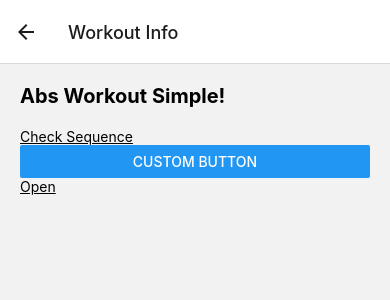
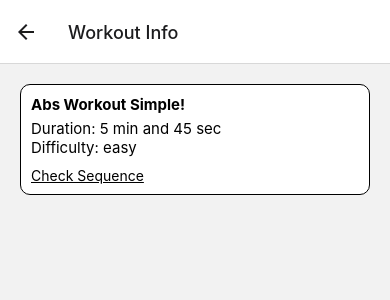
Before and after one commit to rquesada/Workout, a React Native app: screen / in a window 390 px wide. Both pictures are taken after a click on the element 195 px from the left and 212 px from the top of the page. Shown: the top 300 px of the page. Built offline with nearby package versions, Linux system fonts and the light colour scheme.

Commit message:
Styles props

```diff
--- a/components/WorkoutItem.tsx
+++ b/components/WorkoutItem.tsx
@@ -1,9 +1,13 @@
-import React from "react";
-import { View, Text, StyleSheet } from "react-native";
+import React, { ReactNode } from "react";
+import { View, Text, StyleSheet, StyleProp, ViewStyle } from "react-native";
 import { Workout } from "../types/data";
 import { formatSec } from "../utils/Time";
 
-export default function WorkoutItem({item}:{item:Workout}){
+export default function WorkoutItem({item, children, childStyles={}}:{
+    item:Workout,
+    children?: ReactNode,
+    childStyles?: StyleProp<ViewStyle>
+}){
     return (
         <View style={styles.container}>
             <Text
@@ -15,6 +19,11 @@ export default function WorkoutItem({item}:{item:Workout}){
             <Text
                 style={styles.difficulty}>Difficulty: {item.difficulty}
             </Text>
+            { children &&
+                <View style={childStyles}>
+                    {children}
+                </View>
+            }
         </View>
     );
 };
--- a/components/styled/Modal.tsx
+++ b/components/styled/Modal.tsx
@@ -25,7 +25,9 @@ export function Modal({
                 animationType="slide"
             >
                 <View style={styles.centerView}>
+                    <View style={styles.contentView}>
                     {children}
+                    </View>
                     <PressableText
                         onPress={() => {
                             setModalVisible(false);
@@ -54,5 +56,8 @@ const styles = StyleSheet.create({
         flex: 1,
         justifyContent: "center",
         alignItems: "center"
+    },
+    contentView:{
+        marginBottom: 20,
     }
 });
--- a/screens/WorkoutDetailScreen.tsx
+++ b/screens/WorkoutDetailScreen.tsx
@@ -4,6 +4,9 @@ import { StackHeaderProps } from "@react-navigation/stack"
 import { useWorkoutBySlug } from "../hooks/useWorkoutBySlug";
 import { PressableText } from "../components/styled/PressableText";
 import { Modal } from "../components/styled/Modal";
+import { formatSec } from "../utils/Time";
+import { FontAwesome } from "@expo/vector-icons";
+import WorkoutItem from "../components/WorkoutItem";
 
 type DetailParams = {
     route: {
@@ -24,7 +27,7 @@ export default function WorkoutDetailScreen({route}: Navigation){
 
     return (
         <View style={styles.container}>
-            <Text style={styles.header}>{workout.name}</Text>
+            <WorkoutItem item={workout} childStyles={{marginTop:10}}>
                 <Modal
                     activator={({handleOpen})=>
                     <PressableText
@@ -32,20 +35,20 @@ export default function WorkoutDetailScreen({route}: Navigation){
                         text={"Check Sequence"} />
                     }
                 >
-                <Text>Hello There!</Text>
+                    <View>
+                        { workout.sequence.map((si, idx) =>
+                            <View key={si.slug} style={styles.sequenceItem}>
+                                <Text>
+                                    {si.name} | {si.type} | {formatSec(si.duration)}
+                                </Text>
+                                {idx !== workout.sequence.length - 1 &&
+                                    <FontAwesome name="arrow-down" size={20} />
+                                }
+                            </View>
+                        )}
+                    </View>
                 </Modal>
-            <Modal
-              activator={({handleOpen})=>
-                <Button
-                    onPress={handleOpen}
-                    title={"Custom Button"} />
-              }
-            >
-                <Text>Custom Hell There!</Text>
-            </Modal>
-            <Modal>
-                <Text>Default Modal Window!</Text>
-            </Modal>
+            </WorkoutItem>
         </View>
     )
 }
@@ -59,5 +62,8 @@ const styles = StyleSheet.create({
         fontSize: 20,
         marginBottom: 20,
         fontWeight: "bold",
+    },
+    sequenceItem:{
+        alignItems: "center"
     }
 })
```
Lines whose indentation alone changed are shown as unchanged.
